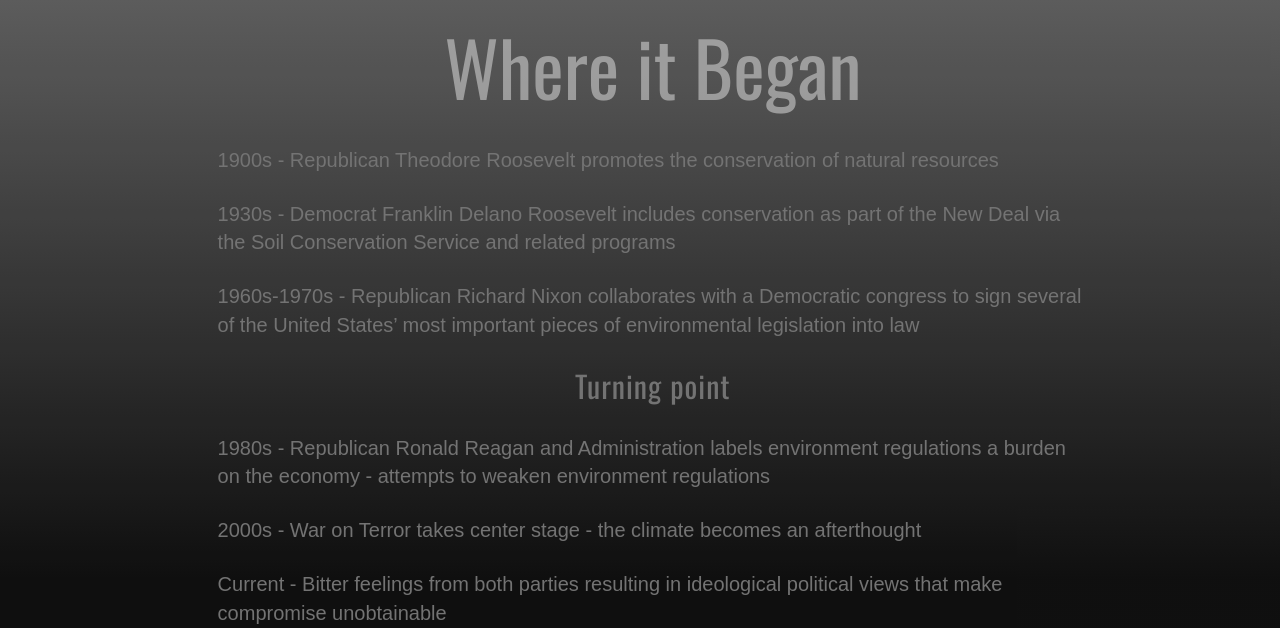
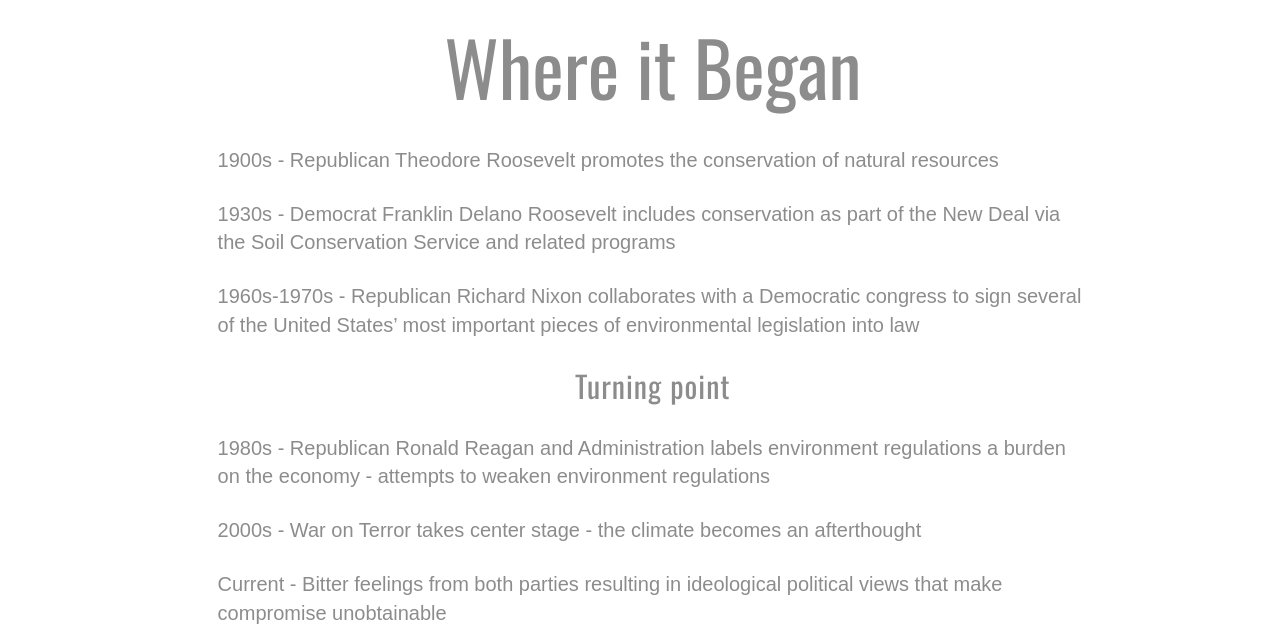
Before and after one commit to sierramorgann/denial, a plain HTML site: page index.html in a window 1280 px wide. Shown: the top 628 px of the page. Drawn offline with nearby package versions, Linux system fonts and the light colour scheme.

Commit message:
css update

```diff
--- a/css/style.css
+++ b/css/style.css
@@ -1,7 +1,7 @@
 @import url(https://fonts.googleapis.com/css?family=Oswald:400,700);
 
 body{
-	background-color: #000 !important;
+	background-color: #fff;
 }
 
 img {
@@ -24,7 +24,7 @@ img {
 }
 
 #title {
-	color: #fff;
+	color: #000;
 	opacity: 0.5;
 	font-size: 75px;
 	text-align: center;
@@ -32,21 +32,12 @@ img {
 }
 
 .cathover {
-	padding: 0;
-         margin: 0;
-         min-width: 100%!important;
-         background: #4c4c4c;
-         background: -moz-linear-gradient(top, #4c4c4c 0%, #666666 0%, #595959 15%, #111111 89%);
-         background: -webkit-linear-gradient(top, #4c4c4c 0%,#666666 0%,#595959 15%,#111111 89%);
-         background: linear-gradient(to bottom, #4c4c4c 0%,#666666 0%,#595959 15%,#111111 89%);
-         filter: progid:DXImageTransform.Microsoft.gradient( startColorstr='#4c4c4c', endColorstr='#111111',GradientType=0 );
-
 	opacity: 0.9;
 	width: 100%;
 	height: 650px;
 	left: 10%;
 	z-index: 100;
-	color: #808080;
+	color: #000;
 }
 
 .cathover p {
```
